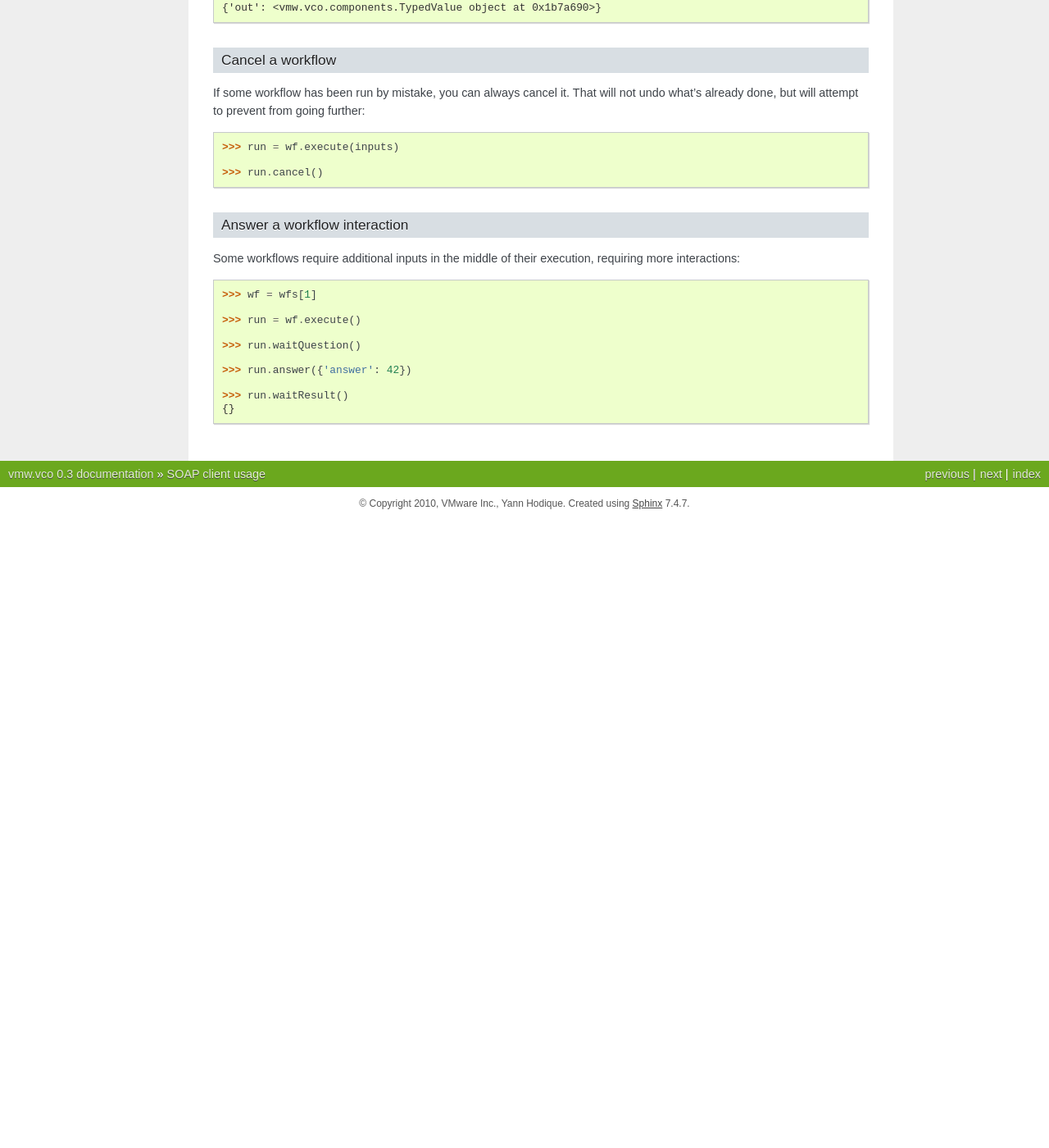
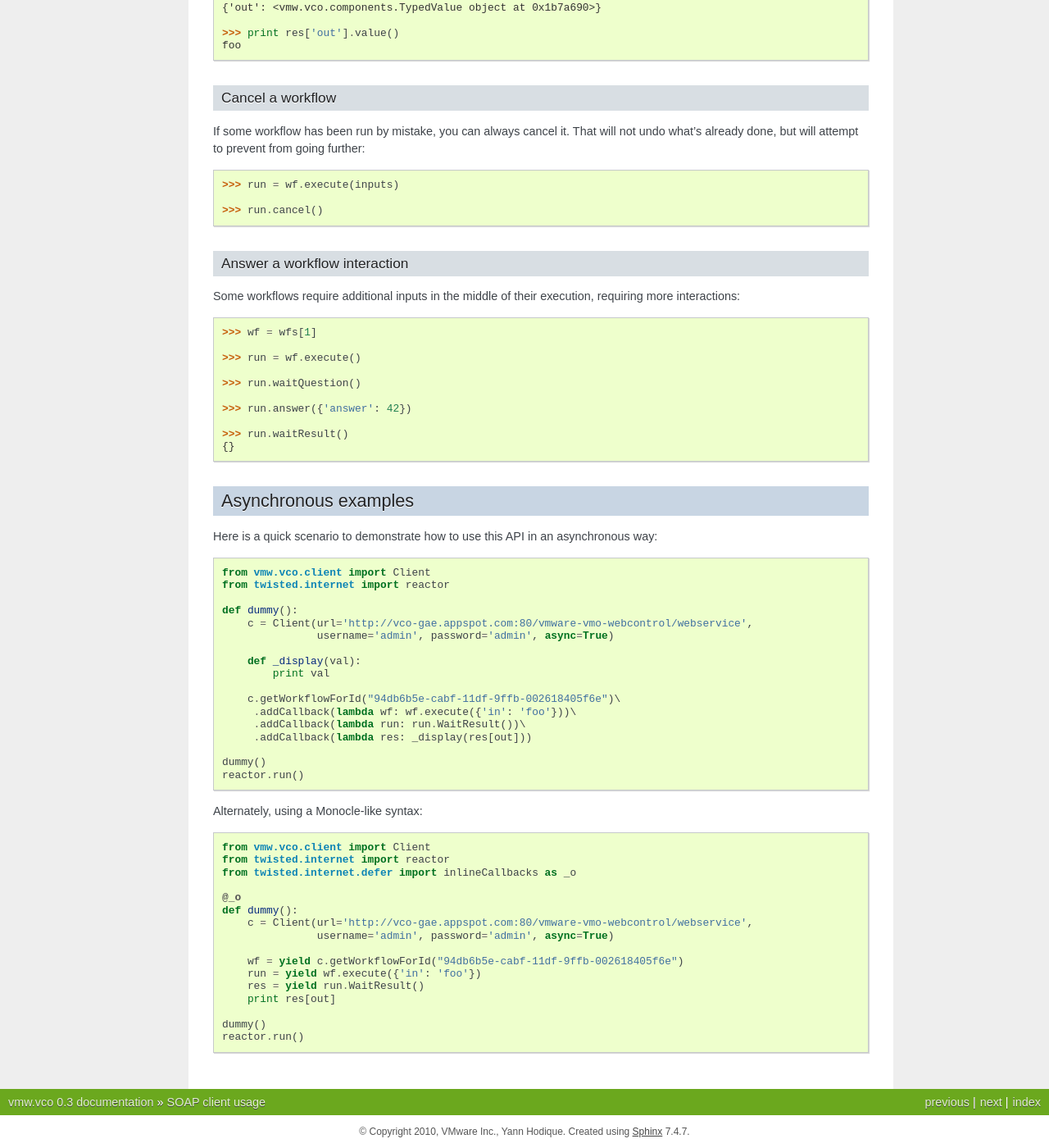
Before and after one commit to sigma/vmw.vco, a Sphinx documentation site: the page built from doc/source/examples.rst, in a window 1280 px wide and 1400 px high, scrolled down 1486 px. Shown: the whole window at 82% size. Built offline with Sphinx 7.4.7, drawn with Linux system fonts in a browser that asks for light colours; before the commit the page ends 2120 px from its top, so only the background shows below that; some of the changed text lies outside the part shown.

Commit message:
add doc for asynchronous aspects

```diff
--- a/doc/source/examples.rst
+++ b/doc/source/examples.rst
@@ -79,8 +79,11 @@ Wait for a result
 
 Wait for workflow completion, and retrieve output::
 
-  >>> run.waitResult()
+  >>> res = run.waitResult()
   {'out': <vmw.vco.components.TypedValue object at 0x1b7a690>}
+
+  >>> print res['out'].value()
+  foo
 
 Cancel a workflow
 -----------------
@@ -108,3 +111,47 @@ requiring more interactions::
 
   >>> run.waitResult()
   {}
+
+Asynchronous examples
+=====================
+
+Here is a quick scenario to demonstrate how to use this API in an asynchronous
+way::
+
+  from vmw.vco.client import Client
+  from twisted.internet import reactor
+
+  def dummy():
+      c = Client(url='http://vco-gae.appspot.com:80/vmware-vmo-webcontrol/webservice',
+                 username='admin', password='admin', async=True)
+
+      def _display(val):
+          print val
+
+      c.getWorkflowForId("94db6b5e-cabf-11df-9ffb-002618405f6e")\
+       .addCallback(lambda wf: wf.execute({'in': 'foo'}))\
+       .addCallback(lambda run: run.WaitResult())\
+       .addCallback(lambda res: _display(res[out]))
+
+  dummy()
+  reactor.run()
+
+
+Alternately, using a Monocle-like syntax::
+
+  from vmw.vco.client import Client
+  from twisted.internet import reactor
+  from twisted.internet.defer import inlineCallbacks as _o
+
+  @_o
+  def dummy():
+      c = Client(url='http://vco-gae.appspot.com:80/vmware-vmo-webcontrol/webservice',
+                 username='admin', password='admin', async=True)
+
+      wf = yield c.getWorkflowForId("94db6b5e-cabf-11df-9ffb-002618405f6e")
+      run = yield wf.execute({'in': 'foo'})
+      res = yield run.WaitResult()
+      print res[out]
+
+  dummy()
+  reactor.run()
--- a/doc/source/intro.rst
+++ b/doc/source/intro.rst
@@ -13,6 +13,8 @@ in a Python environment, as well as a useful testing environment.
 The use cases covered by vmw.vco and this documentation are:
 
 * Communicate with a KL.next vCO using the :doc:`SOAP interface <soap>`.
+* Provide a consistent API for synchronous and asynchronous applications
+  (`Twisted <http://www.twistedmatric.com/>`_ is supported)
 * Write tests targetting vCO.
 * Provide enough information to extend vmw.vco in such a way that the above use
   cases remain consistent.
```
